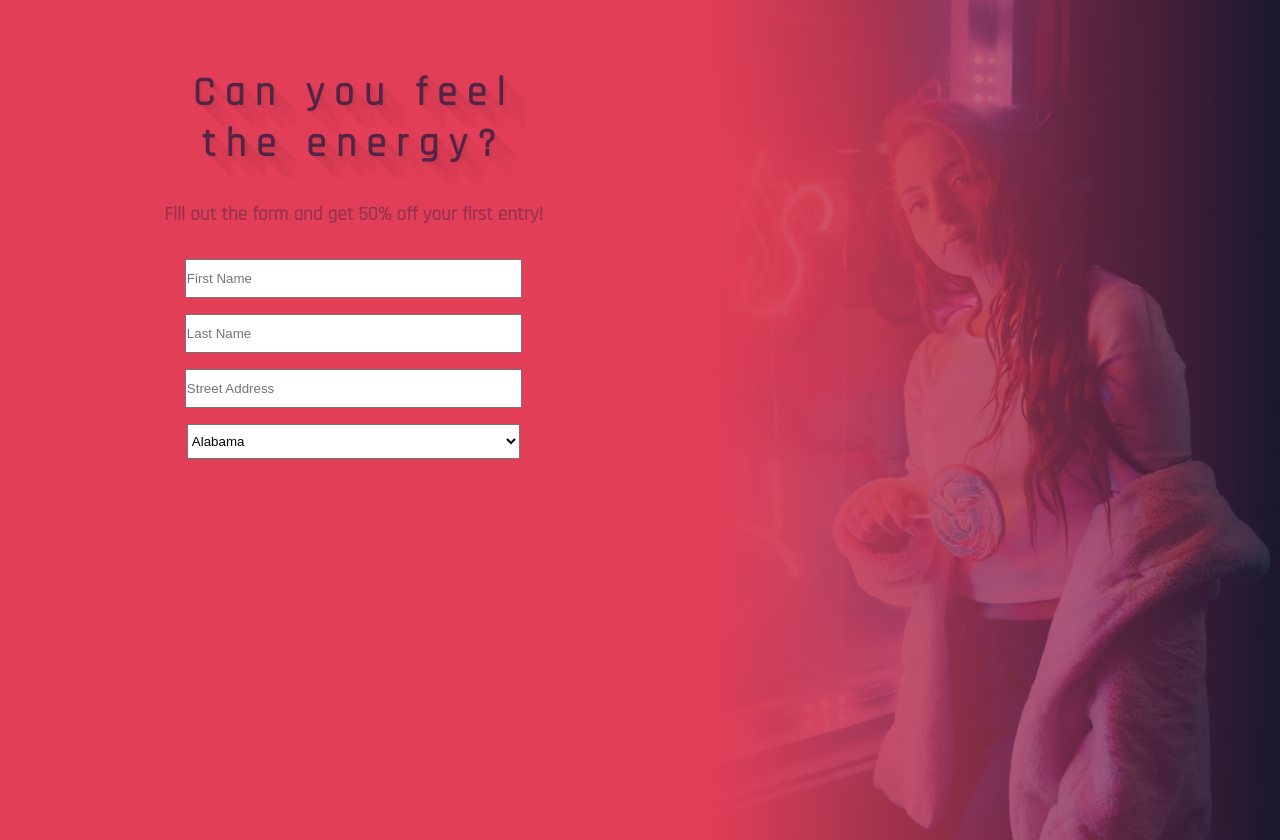
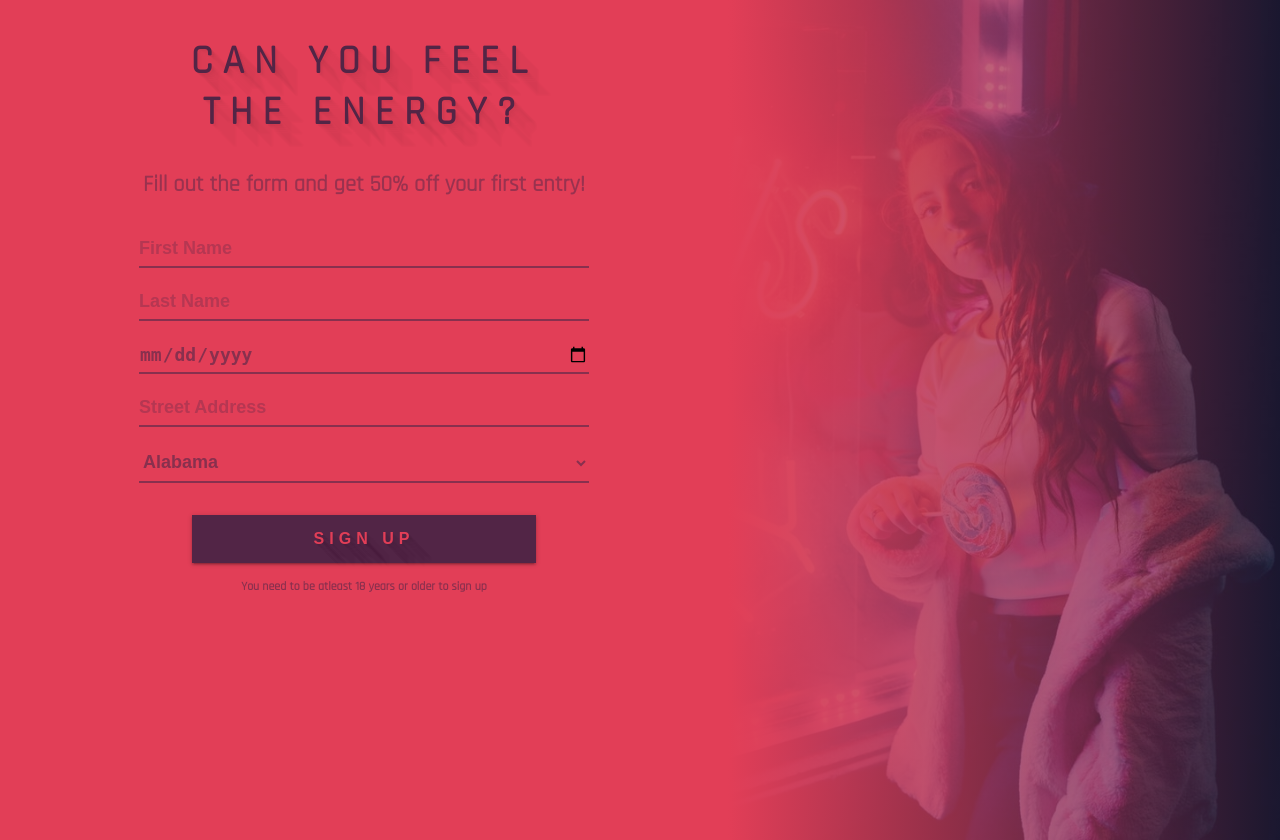
Before and after one commit to sanderhelleso/cst-336, a PHP site: page /hw/hw3/index.php in a window 1280 px wide. Run offline with PHP 8.4, Linux system fonts and the light colour scheme; some web fonts are replaced.

Commit message:
added responsive cont

```diff
--- a/hw/hw3/css/style.css
+++ b/hw/hw3/css/style.css
@@ -144,20 +144,27 @@ body {
 
 #form {
     display: none;
+    max-height: 95vh;
+    overflow-y: auto;
+}
+
+#form::-webkit-scrollbar {
+    display: none;
 }
 
 #form-heading-stage2 {
-    margin: 3rem auto 2rem auto;
+    margin: 1rem auto 2rem auto;
     font-size: 2.5rem;
     max-width: 60%;
     min-width: 60%;
     letter-spacing: 10px;
     font-weight: 800;
     color: #522546;
+    text-transform: uppercase;
 }
 
 #form p {
-    font-size: 1.2rem;
+    font-size: 1.4rem;
     margin-bottom: 2rem;
     font-weight: 600;
     color: #88304e;
@@ -165,8 +172,109 @@ body {
 }
 
 form input, form select {
-    width: 50%;
+    min-width: 450px;
+    max-width: 450px;
     margin: 0 auto 1rem auto;
     height: 35px;
     display: none;
+    border: none;
+    border-bottom: 2px solid #88304e;
+    outline: none;
 }
+
+#checkbox-cont {
+    width: 50%;
+    margin: 0 auto 1rem auto;
+}
+
+#checkbox {
+    margin: 0%;
+    width: 20px;
+    height: 25px;
+    opacity: 0;
+    float: left;
+    transform: rotate(30deg);
+}
+
+#checkbox-cont label {
+    font-size: 16px;
+    padding-left: 10px;
+    opacity: 0;
+    float: right;
+    font-size: 1.2rem;
+    font-weight: 800;
+    color: #88304e;
+}
+
+#checkbox-cont:after {
+    content: "";
+    clear: both;
+    display: table;
+}
+
+#sign-up-button {
+    max-width: 50%;
+    min-width: 50%;
+    margin: 2rem auto 0 auto;
+    padding: 15px;
+    display: none;
+    background-color: #522546;
+    color: #e23e57;
+    text-transform: uppercase;
+    font-size: 16px;
+    font-weight: 800;
+    letter-spacing: 5px;
+    border: none;
+    box-shadow: 0 2px 2px 0 rgba(0,0,0,0.14), 0 3px 1px -2px rgba(0,0,0,0.12), 0 1px 5px 0 rgba(0,0,0,0.2);
+    cursor: pointer;
+    transition: 0.3s ease-in-out;
+}
+
+#sign-up-button:hover {
+    box-shadow: 0 8px 17px 2px rgba(0,0,0,0.14), 0 3px 14px 2px rgba(0,0,0,0.12), 0 5px 5px -3px rgba(0,0,0,0.2);
+}
+
+input::placeholder {
+    color: #88304e;
+    opacity: 0.5;
+}
+
+input, select {
+    color: #88304e;
+    background-color: transparent;
+    font-weight: 800;
+    font-size: 18px;
+}
+
+form select {
+    height: 40px;
+}
+
+#disclaimer {
+    font-size: 12px;
+    font-weight: 800;
+    display: none;
+    color: #88304e;
+    margin-top: 1rem;
+}
+
+@media (max-width: 1000px) {
+    .grid-item {
+        padding: 50px;
+    }
+}
+
+@media (max-width: 800px) {
+    body {
+        overflow-y: auto;
+    }
+
+    .grid-item:nth-child(1) {
+        order: 2;
+    }
+
+    .grid-container {
+        display: grid;
+        grid-template-columns: auto;
+    }
+}
--- a/hw/hw3/index.php
+++ b/hw/hw3/index.php
@@ -23,17 +23,19 @@
                         <form>
                             <input type="text" placeholder="First Name" name="first-name"/>
                             <input type="text" placeholder="Last Name" name="last-name"/>
+                            <input type="date" name="birth-date">
                             <input type="text" placeholder="Street Address" name="street"/>
                             <select name="state">
                                 <?php
                                     include './inc/selectStates.php';
                                 ?>
                             </select>
+                            <button id="sign-up-button" type="submit" name="sign-up"><span class="long-shadow">Sign Up</span></button>
+                            <span id="disclaimer">You need to be atleast 18 years or older to sign up</span>
                         </form>
                     </div>
                 </div>
                 <div id="form-landing-image" class="grid-item animated fadeIn">
-
                 </div>
             </div>
         </main>
--- a/hw/hw3/js/main.js
+++ b/hw/hw3/js/main.js
@@ -32,19 +32,31 @@ function showForm() {
 
     // manipulate cover
     const cover = document.querySelector('#form-landing-image');
-    cover.style.background = 'linear-gradient(to right, rgba(226, 62, 87, 1),rgba(51, 25, 64, 0.5)),url("./img/cover2.jpg")';
+
+    // mobile / desktop
+    const width = window.innerWidth || document.documentElement.clientWidth || document.body.clientWidth;
+    console.log(width);
+    if (width > 800) {
+        cover.style.background = 'linear-gradient(to right, rgba(226, 62, 87, 1),rgba(51, 25, 64, 0.5)),url("./img/cover2.jpg")';
+    }
+
+    else {
+        cover.style.background = 'linear-gradient(rgba(51, 25, 64, 0.5),rgba(226, 62, 87, 1)),url("./img/cover2.jpg")';
+        document.querySelector('#form').style.marginTop = '-50vh';
+    }
+
     cover.style.backgroundPosition = 'center';
     cover.style.backgroundRepeat = 'none';
     cover.style.backgroundSize = 'cover';
     cover.className = 'grid-item animated fadeIn';
     setTimeout(() => {
-        let timer = 250;
-        Array.from(document.querySelector('form').querySelectorAll('input, select')).forEach(input => {
+        let timer = 100;
+        Array.from(document.querySelector('form').querySelectorAll('input, select, label, button, #disclaimer')).forEach(input => {
             setTimeout(() => {
                 input.className = 'animated fadeInUp';
                 input.style.display = 'block';
             }, timer);
-            timer += 250;
+            timer += 100;
         })
     }, 250);
 }
```
